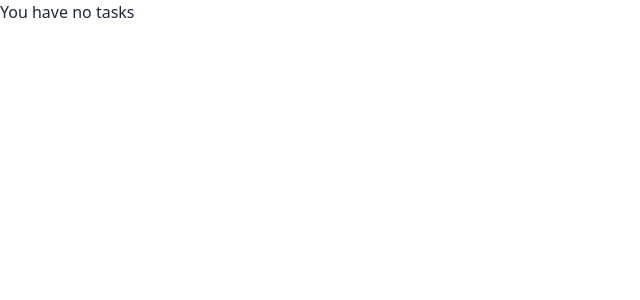
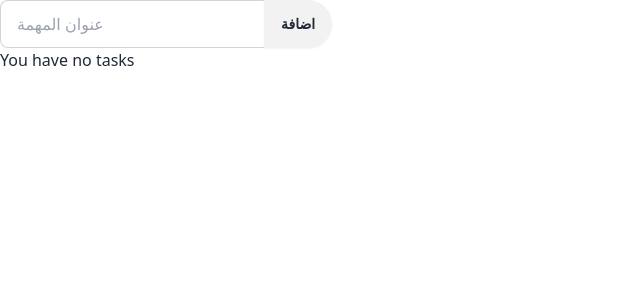
Before and after one commit to Saad5400/todolist, a SvelteKit app: page / in a window 1280 px wide. Shown: the top 300 px of the page, without its empty margins (0-640 px from the left). Built offline with nearby package versions, Linux system fonts and the light colour scheme.

Commit message:
add and remove buttons

```diff
--- a/src/routes/+page.svelte
+++ b/src/routes/+page.svelte
@@ -11,12 +11,14 @@
             date: date,
             isDone: false,
         });
+        toDoList = toDoList;
     }
 
     function remove(id: string) {
         let item = toDoList.find((item) => item.id === id)!;
         let index = toDoList.indexOf(item);
         toDoList.splice(index, 1);
+        toDoList = toDoList;
     }
 
     function generateId() {
@@ -24,12 +26,24 @@
     }
 </script>
 
+<div class="join">
+    <input
+        bind:value={title}
+        class="input input-bordered join-item"
+        placeholder="عنوان المهمة"
+    />
+    <button on:click={add} class="btn join-item rounded-r-full">اضافة</button>
+</div>
+
 {#if toDoList.length === 0}
-    You have no tasks
+    <div>You have no tasks</div>
 {:else}
     {#each toDoList as toDoItem}
         <div class="text-5xl">
             {toDoItem.title}
+            <button on:click={() => remove(toDoItem.id)} class="btn btn-error">
+                حذف
+            </button>
         </div>
     {/each}
 {/if}
```
